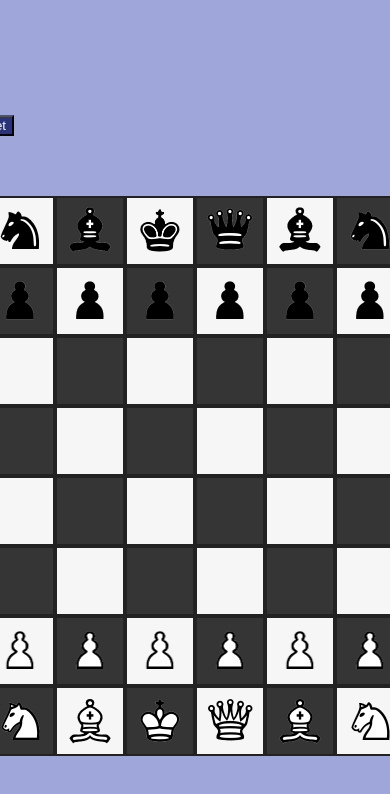
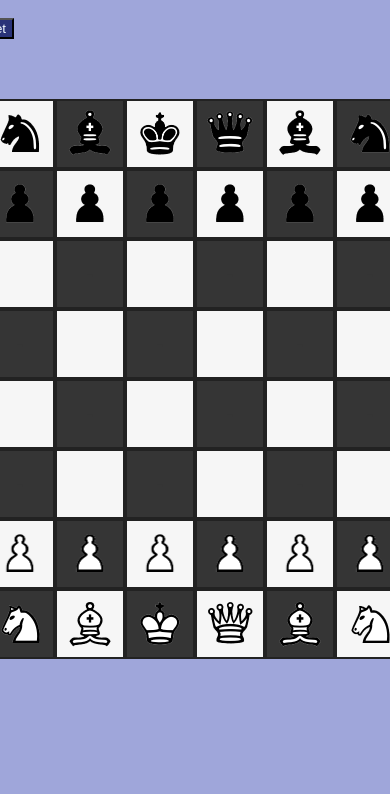
Before and after one commit to RisingSatalite/chess, a Next.js app: page / in a window 390 px wide. Shown: the top 794 px of the page. Built offline with nearby package versions, Linux system fonts and the light colour scheme.

Commit message:
fix issue with small screen not being able to see full board

```diff
--- a/src/app/globals.css
+++ b/src/app/globals.css
@@ -24,7 +24,6 @@ body {
   display: flex;
   justify-content: center; /* Center horizontally */
   align-items: center; /* Center vertically */
-  height: 100vh; /* Full viewport height */
 }
 
 .majorButton {
```
